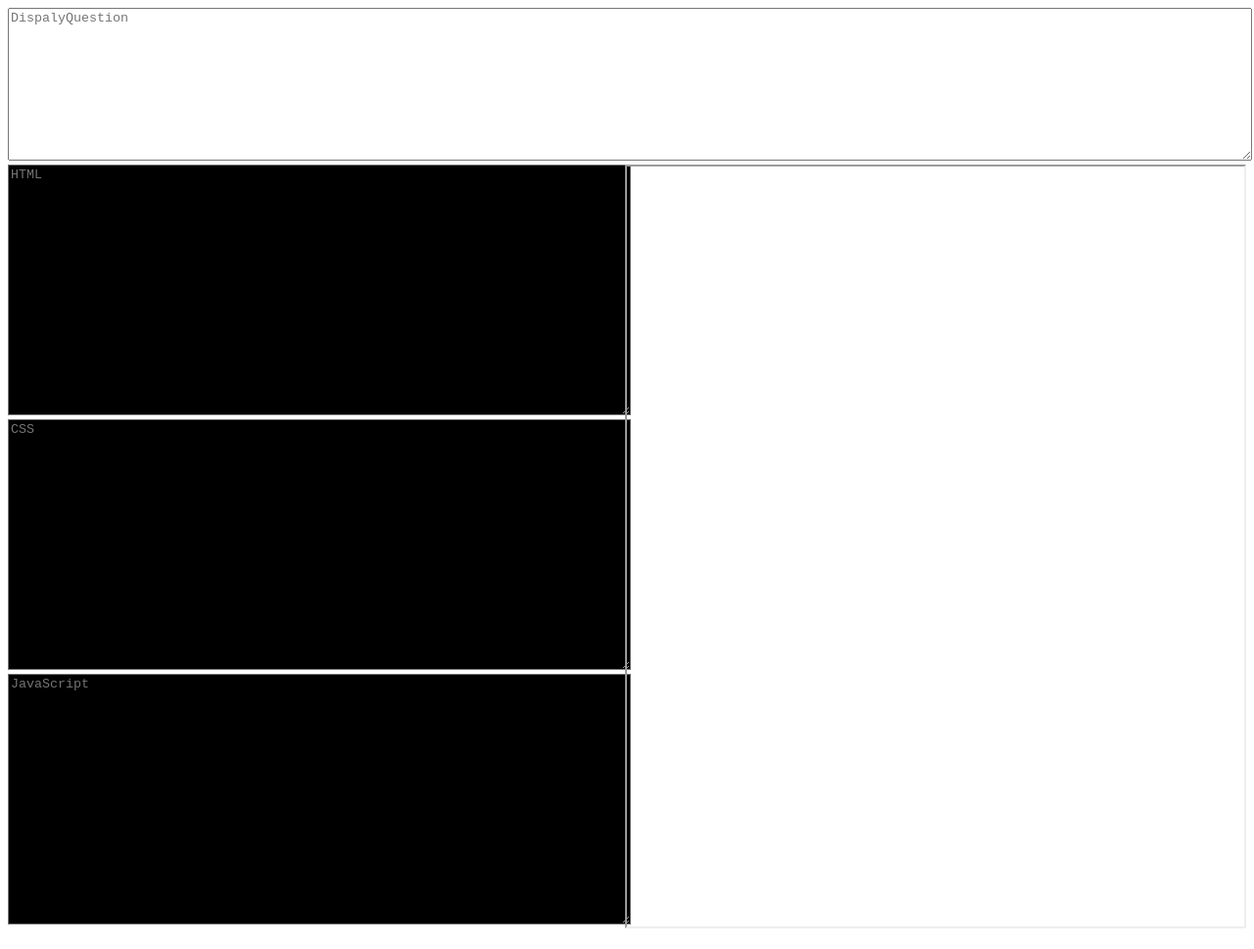
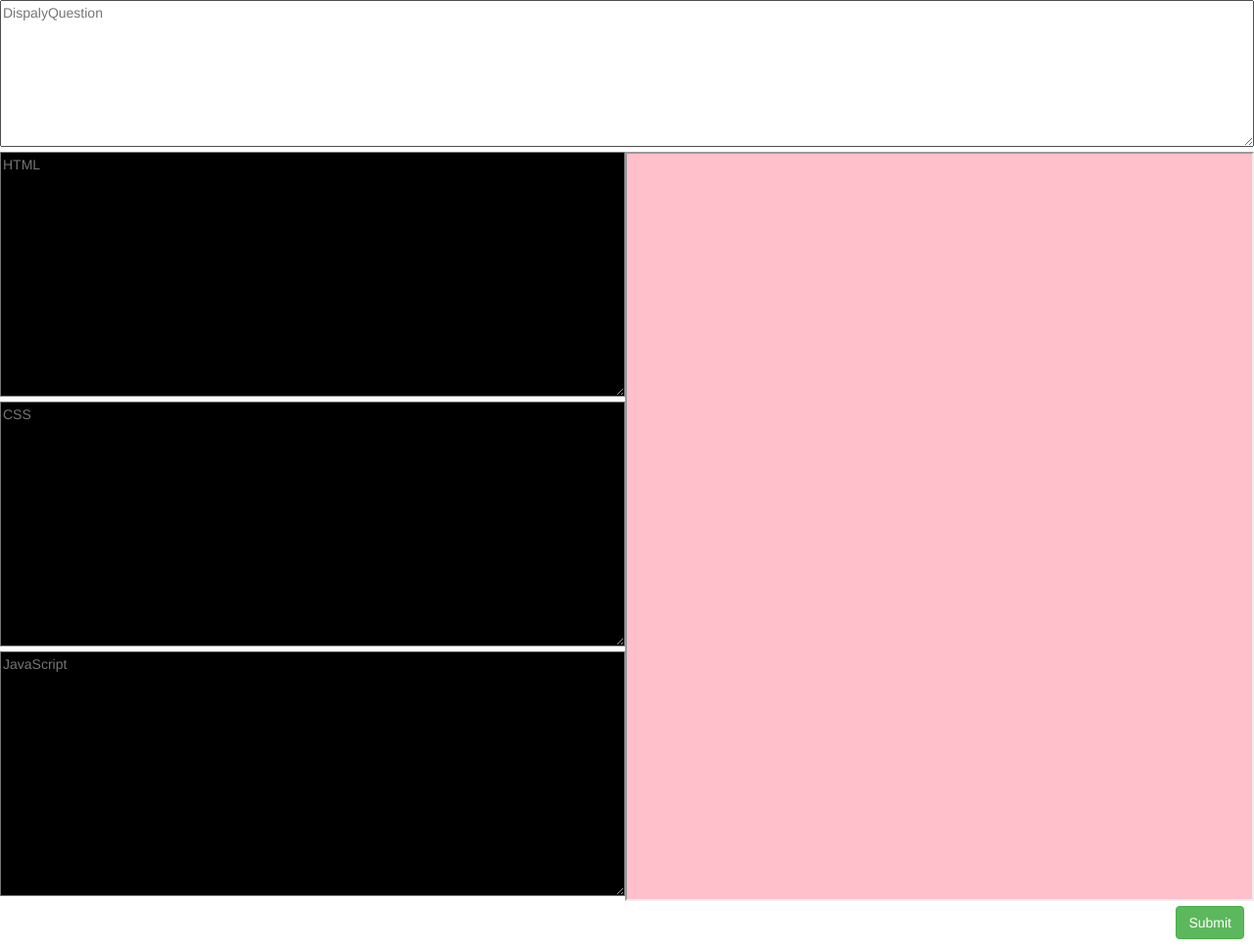
Before and after one commit to NehalSingla/Web-Editor, a website: page public/index.html in a window 1280 px wide. Shown: the whole page at 98% size. Drawn offline with nearby package versions, Linux system fonts and the light colour scheme.

Commit message:
submit button

```diff
--- a/public/css/style.css
+++ b/public/css/style.css
@@ -24,5 +24,13 @@
 iframe{
     flex: 1;
     min-height:750px;
+    background-color: pink;
 
 }
+#smt_btn
+{
+    margin-bottom: 10px;
+    float:right;
+    margin-top: 5px;
+    margin-right:10px;
+}
--- a/public/index.html
+++ b/public/index.html
@@ -3,7 +3,10 @@
 
 <head>
 
-        <link rel="stylesheet" href="css/style.css">
+ <link rel="stylesheet" href="css/style.css">
+ <link rel="stylesheet" href="https://maxcdn.bootstrapcdn.com/bootstrap/3.4.0/css/bootstrap.min.css">
+<script src="https://ajax.googleapis.com/ajax/libs/jquery/3.4.1/jquery.min.js"></script>
+<script src="https://maxcdn.bootstrapcdn.com/bootstrap/3.4.0/js/bootstrap.min.js"></script>
 </head>
 
 <body>
@@ -24,12 +27,12 @@
         </div>
 
         <iframe class="embed-responsive-item"id="code"></iframe>
+
     </div>
-
-
-
-
-<script type="text/javascript" src="js/javascript.js"></script>
+   <div>
+   <button id="smt_btn" onclick="submit_data()" type="button" class="btn btn-success">Submit</button>
+   </div>
+    <script type="text/javascript" src="js/javascript.js"></script>
 
 </body>
 
--- a/public/js/javascript.js
+++ b/public/js/javascript.js
@@ -1,8 +1,9 @@
+var code = document.getElementById("code").contentWindow.document;
+
 function compile() {
     var html = document.getElementById("html");
     var css = document.getElementById("css");
     var js = document.getElementById("js");
-    var code = document.getElementById("code").contentWindow.document;
 
     document.body.onkeyup = function() {
       code.open();
@@ -20,3 +21,15 @@ function compile() {
   }
 
   compile();
+
+  function submit_data()
+  {
+    console.log(code);
+    if(html.value=='')
+    {
+      alert("Html fields are empty");
+      return;
+    }
+
+
+  }
```
